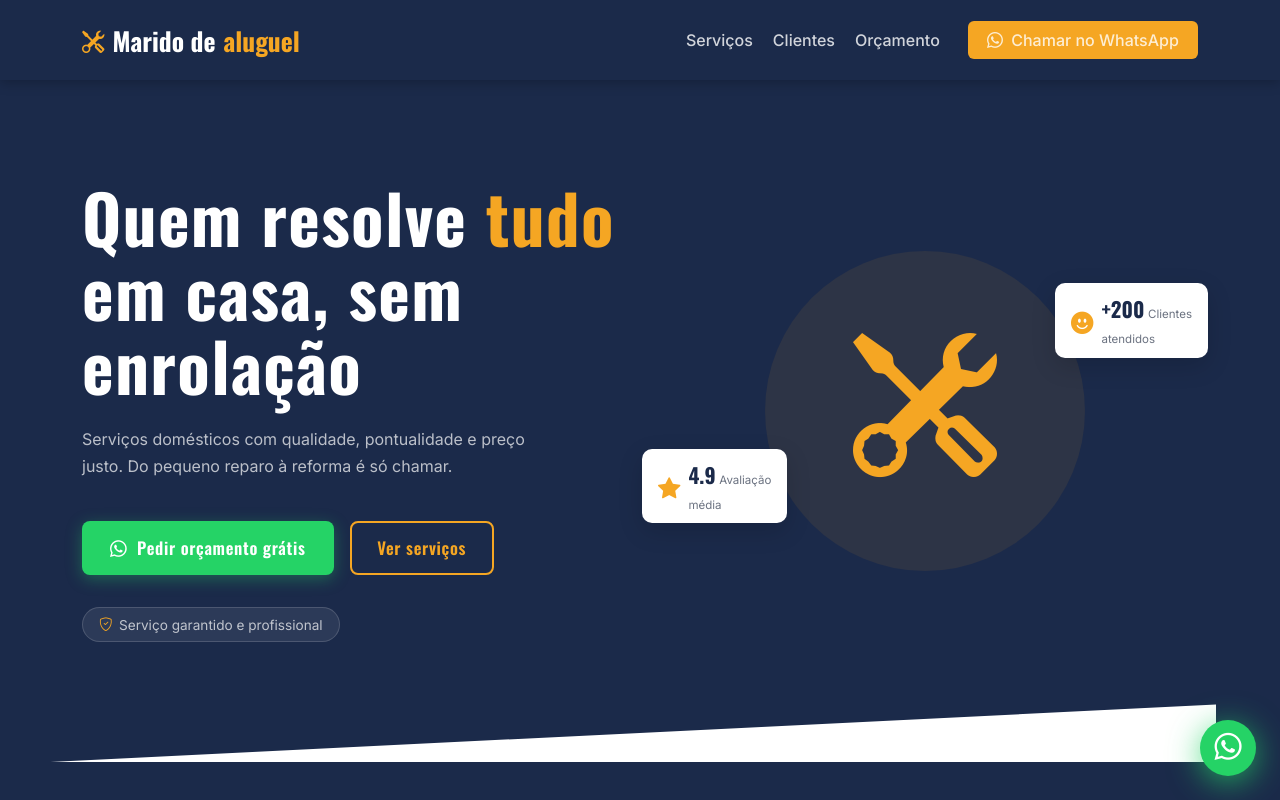
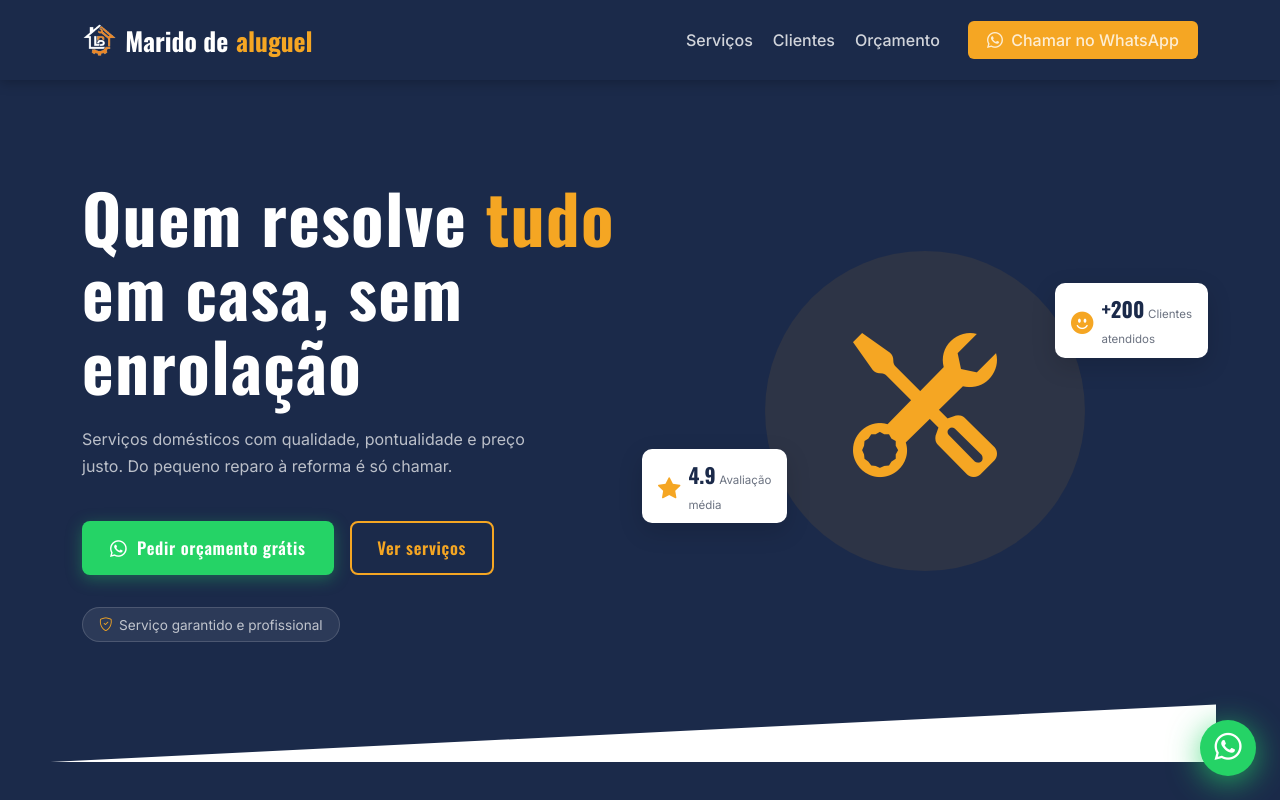
Before and after one commit to rafamelis/lb-manutencao_, a plain HTML site: page index.html in a window 1280 px wide. Shown: the top 800 px of the page. Drawn offline with nearby package versions, Linux system fonts and the light colour scheme.

Commit message:
wipMelhorias

```diff
--- a/index.html
+++ b/index.html
@@ -15,6 +15,10 @@
   <!-- Bootstrap Icons -->
   <link href="https://cdn.jsdelivr.net/npm/bootstrap-icons@1.11.3/font/bootstrap-icons.min.css" rel="stylesheet" />
 
+  <!-- Favicon -->
+  <link rel="icon" type="image/png" href="logo.png" />
+  <link rel="shortcut icon" type="image/png" href="logo.png" />
+
   <!-- Estilos próprios -->
   <link rel="stylesheet" href="style.css" />
 </head>
@@ -24,8 +28,8 @@
   <nav class="navbar navbar-expand-lg" aria-label="Menu principal">
     <div class="container">
 
-      <a class="navbar-brand" href="#">
-        <i class="bi bi-tools icon-wrench" aria-hidden="true"></i>
+      <a class="navbar-brand" href="">
+        <img src="logo.png" alt="Logo do Marido de Aluguel" class="logo-img" />
         Marido de <span>aluguel</span>
       </a>
 
--- a/style.css
+++ b/style.css
@@ -44,21 +44,32 @@ h1, h2, h3, h4 {
 
 .navbar-brand {
   font-family: 'Oswald', sans-serif;
-  font-size: 1.6rem;
+  font-size: clamp(1.1rem, 2vw, 1.6rem);
   font-weight: 700;
   color: var(--white) !important;
   display: flex;
   align-items: center;
   gap: .5rem;
+  white-space: nowrap;
 }
 
 .navbar-brand span {
   color: var(--amber);
 }
 
-.navbar-brand .icon-wrench {
-  font-size: 1.4rem;
-  color: var(--amber);
+.logo-img {
+  width: 2.2rem;
+  height: 2.2rem;
+  object-fit: contain;
+  display: block;
+  flex-shrink: 0;
+}
+
+@media (max-width: 576px) {
+  .logo-img {
+    width: 1.8rem;
+    height: 1.8rem;
+  }
 }
 
 .nav-cta {
```
Also changed, not shown: logo.png (added).
